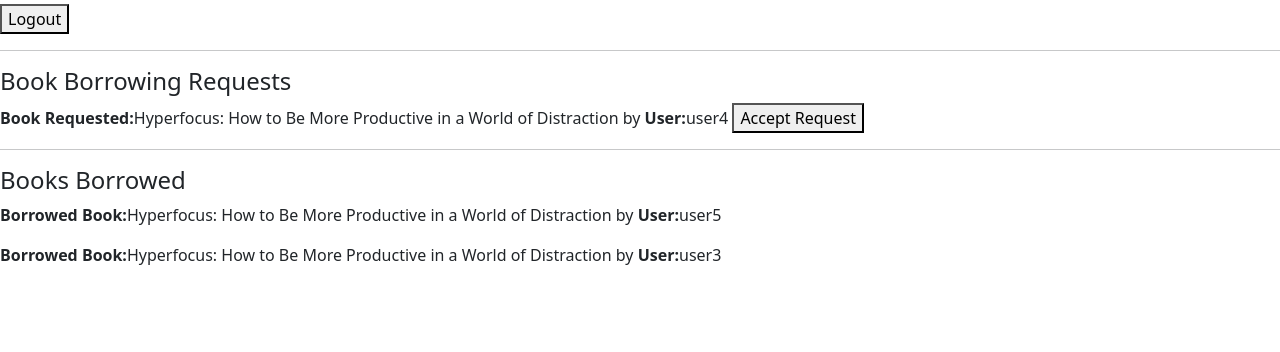
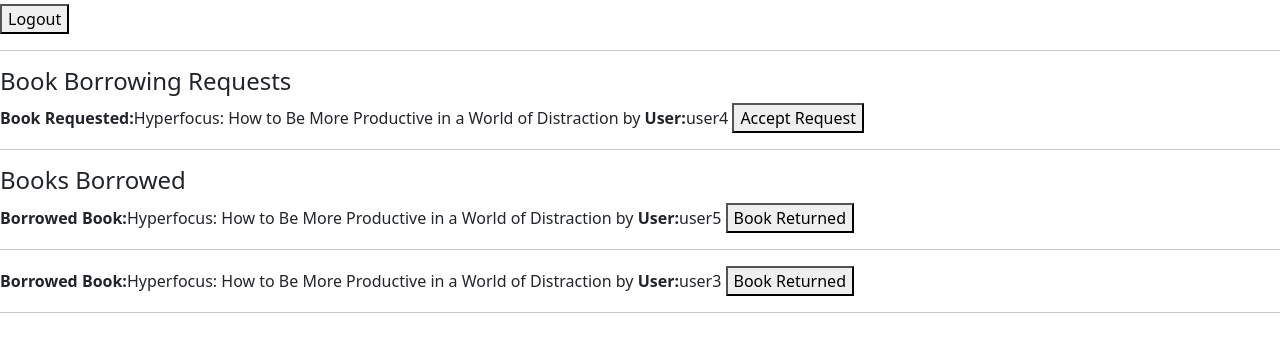
Before and after one commit to sankalpswarup/LibraryManagementSystem, a Django app: page /profile in a window 1280 px wide. Shown: the part 182-534 px from the top of the page. Run offline with Django 3.2, Linux system fonts and the light colour scheme; a user stored in the database is signed in; data comes from the database, SQL or seed files in the repository; both versions use the stored data as it was after the commit.

Commit message:
book borrowed,requested info showing on user page, bookreturned button added

```diff
--- a/LibManage/home/models.py
+++ b/LibManage/home/models.py
@@ -20,6 +20,7 @@
     user = models.CharField(max_length=200)
     ISBN = models.CharField(max_length=100)
     title = models.CharField(max_length=200)
+    author = models.CharField(max_length=200)
     objects = models.Manager()
     def __str__(self):
         str="Title:"+self.title+" ---- User:"+self.user
@@ -29,6 +30,7 @@
     user = models.CharField(max_length=200)
     ISBN = models.CharField(max_length=100)
     title = models.CharField(max_length=200)
+    author = models.CharField(max_length=200)
     objects = models.Manager()
     def __str__(self):
         str="Title:"+self.title+" ---- User:"+self.user
--- a/LibManage/home/urls.py
+++ b/LibManage/home/urls.py
@@ -13,5 +13,6 @@
     path('logout_user', views.logout_user, name='logout_user'),
     path('edit_book', views.edit_book, name='edit_book'),
     path('change_access', views.change_access, name='change_access'),
+    path('book_returned', views.book_returned, name='book_returned'),
 
 ]
--- a/LibManage/home/views.py
+++ b/LibManage/home/views.py
@@ -9,7 +9,11 @@
 
 # Create your views here.
 def index(request):
-    allBooks=Book.objects.all()
+    try:
+        allBooks=Book.objects.all()
+    except Book.DoesNotExist:
+        allBooks=None
+
     context = {
         'allBooks':allBooks
     }
@@ -37,18 +41,38 @@
         if request.user.profile.account_type=='user':
             if request.method=='POST': # user has requested to borrow book
                 bookitem=Book.objects.get(id=request.POST.get('id'))
-                request_item=BookRequest(user=request.user.username,ISBN=bookitem.ISBN,title=bookitem.title)
+                request_item=BookRequest(user=request.user.username,ISBN=bookitem.ISBN,title=bookitem.title,author=bookitem.author)
                 request_item.save()
                 messages.success(request, 'Your request has benn registered')
-            return render(request, 'profile.html')
+
+            try:
+                book_requests = BookRequest.objects.filter(user=request.user.username)
+            except BookRequest.DoesNotExist:
+                book_requests = None
+            try:
+                borrowed_books = BorrowedBook.objects.filter(user=request.user.username)
+            except BorrowedBook.DoesNotExist:
+                borrowed_books = None
+            context = {
+                'book_requests':book_requests,
+                'borrowed_books':borrowed_books,
+            }
+            return render(request, 'profile.html',context)
         else:
             if request.method=='POST': # librarian accepted the request
                 request_item =BookRequest.objects.get(id=request.POST.get('id'))
-                borrowed_item=BorrowedBook(user=request_item.user,ISBN=request_item.ISBN,title=request_item.title)
+                borrowed_item=BorrowedBook(user=request_item.user,ISBN=request_item.ISBN,title=request_item.title,author=request_item.author)
                 borrowed_item.save()
                 request_item.delete()
-            book_requests = BookRequest.objects.all()
-            borrowed_books = BorrowedBook.objects.all()
+            try:
+                book_requests = BookRequest.objects.all()
+            except BookRequest.DoesNotExist:
+                book_requests = None
+
+            try:
+                borrowed_books = BorrowedBook.objects.all()
+            except BorrowedBook.DoesNotExist:
+                borrowed_books = None
             context = {
                 'book_requests':book_requests,
                 'borrowed_books':borrowed_books,
@@ -60,7 +84,7 @@
 
 def addBook(request):
     if(request.user.is_authenticated):
-        if(request.user.profile.account_type=='librarian'):
+        if(request.user.profile.account_type!='user'):
             if request.method == 'POST':
                 title = request.POST.get('title')
                 ISBN = request.POST.get('ISBN')
@@ -82,27 +106,26 @@
         return redirect('login_user')
 
 def loginUser(request):
-    if request.method=="POST":
-        username = request.POST.get('username')
-        password = request.POST.get('password')
+    if request.user.is_authenticated:
+        return redirect('profile')
+    else:
+        if request.method=="POST":
+            username = request.POST.get('username')
+            password = request.POST.get('password')
 
-        # check if user has entered correct credentials
-        user = authenticate(username=username, password=password)
+            # check if user has entered correct credentials
+            user = authenticate(username=username, password=password)
 
-        if user is not None:
-            # A backend authenticated the credentials
-            login(request, user)
-            messages.success(request, 'Successfully Logged In')
-            context={
-                'hi':user
-            }
-            return redirect('profile')
-
-        else:
-            # No backend authenticated the credentials
-            messages.success(request, 'Invalid Username or Password')
-            return render(request, 'login.html')
-    return render(request, 'login.html')
+            if user is not None:
+                # A backend authenticated the credentials
+                login(request, user)
+                messages.success(request, 'Successfully Logged In')
+                return redirect('profile')
+            else:
+                # No backend authenticated the credentials
+                messages.success(request, 'Invalid Username or Password')
+                return render(request, 'login.html')
+        return render(request, 'login.html')
 
 
 def register(request):
@@ -112,6 +135,7 @@
             user = form.save()
             user.profile.account_type = 'user'
             login(request, user)
+            messages.success(request, 'Account created Successfully')
             return redirect('profile')
         else:
             messages.success(request, 'Invalid details entered')
@@ -156,3 +180,9 @@
 def change_access(request):
     request.user.profile.account_type='librarian'
     return redirect('profile')
+
+def book_returned(request):
+    if request.method=='POST': # book returned
+        request_item =BorrowedBook.objects.get(id=request.POST.get('id'))
+        request_item.delete()
+    return redirect('profile')
--- a/LibManage/templates/profile.html
+++ b/LibManage/templates/profile.html
@@ -30,7 +30,26 @@
     <hr>
     <h4>Books Borrowed</h4>
     {% for request in borrowed_books %}
-        <p><b>Borrowed Book:</b>{{request.title}}  by   <b>User:</b>{{request.user}} </p>
+        <form action='book_returned' method='post'>
+        {% csrf_token %}
+            <p><b>Borrowed Book:</b>{{request.title}}  by   <b>User:</b>{{request.user}}
+            <input type="hidden" name= 'id' value={{request.id}}>
+            <button type='submit'>Book Returned</button>
+            </p>
+        </form>
+    <hr>
     {% endfor %}
+{% else %}
+    <hr>
+    <h4>Books Requested by you</h4>
+    {% for request in book_requests %}
+        <p><b>Book Title:</b>{{request.title}} | <b>Author:</b>{{request.author}}</p>
+    {% endfor %}
+    <hr>
+    <h4>Books Borrowed by you</h4>
+    {% for request in borrowed_books %}
+        <p><b>Book Title:</b>{{request.title}} | <b>Author:</b>{{request.author}}</p>
+    {% endfor %}
+    <hr>
 {% endifnotequal %}
 {% endblock body %}
```
Also changed, not shown: LibManage/db.sqlite3, LibManage/home/migrations/0009_bookrequest_borrowedbook.py.
